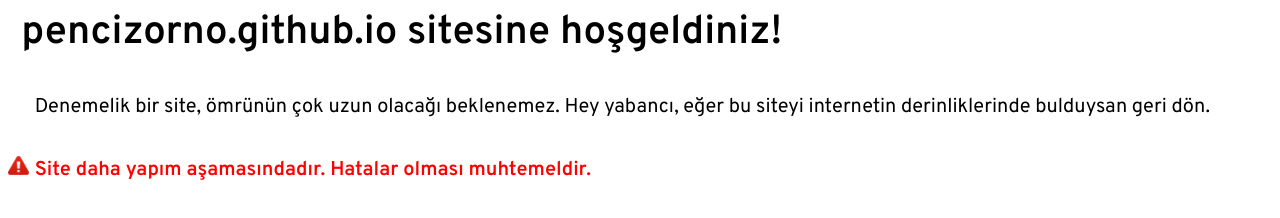
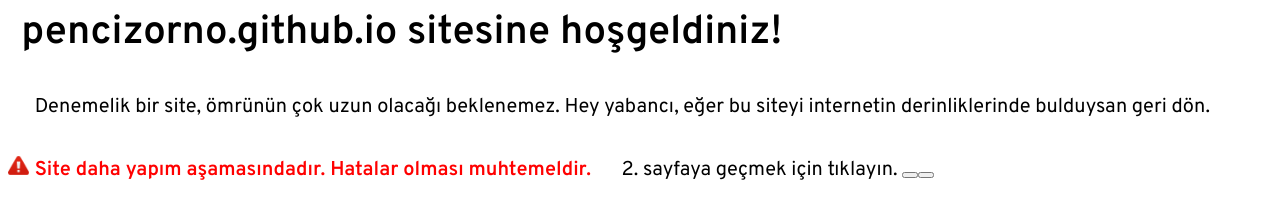
Before and after one commit to Xassemblianist/xassemblianist.github.io, a plain HTML site: page index.html in a window 1280 px wide. Drawn offline with Linux system fonts and the light colour scheme.

Commit message:
Update index.html

```diff
--- a/index.html
+++ b/index.html
@@ -19,6 +19,11 @@
    <br>
    <img src=img\uyarı.png width="21.3" height="18.76">
    <overpassuyari>Site daha yapım aşamasındadır. Hatalar olması muhtemeldir.</overpassuyari>
+   <overpass>2. sayfaya geçmek için tıklayın.</overpass>
+   <a href="index2.html" >
+    <button><button>
+   </a>
+
   </div>
  </body>
 </html>
```
